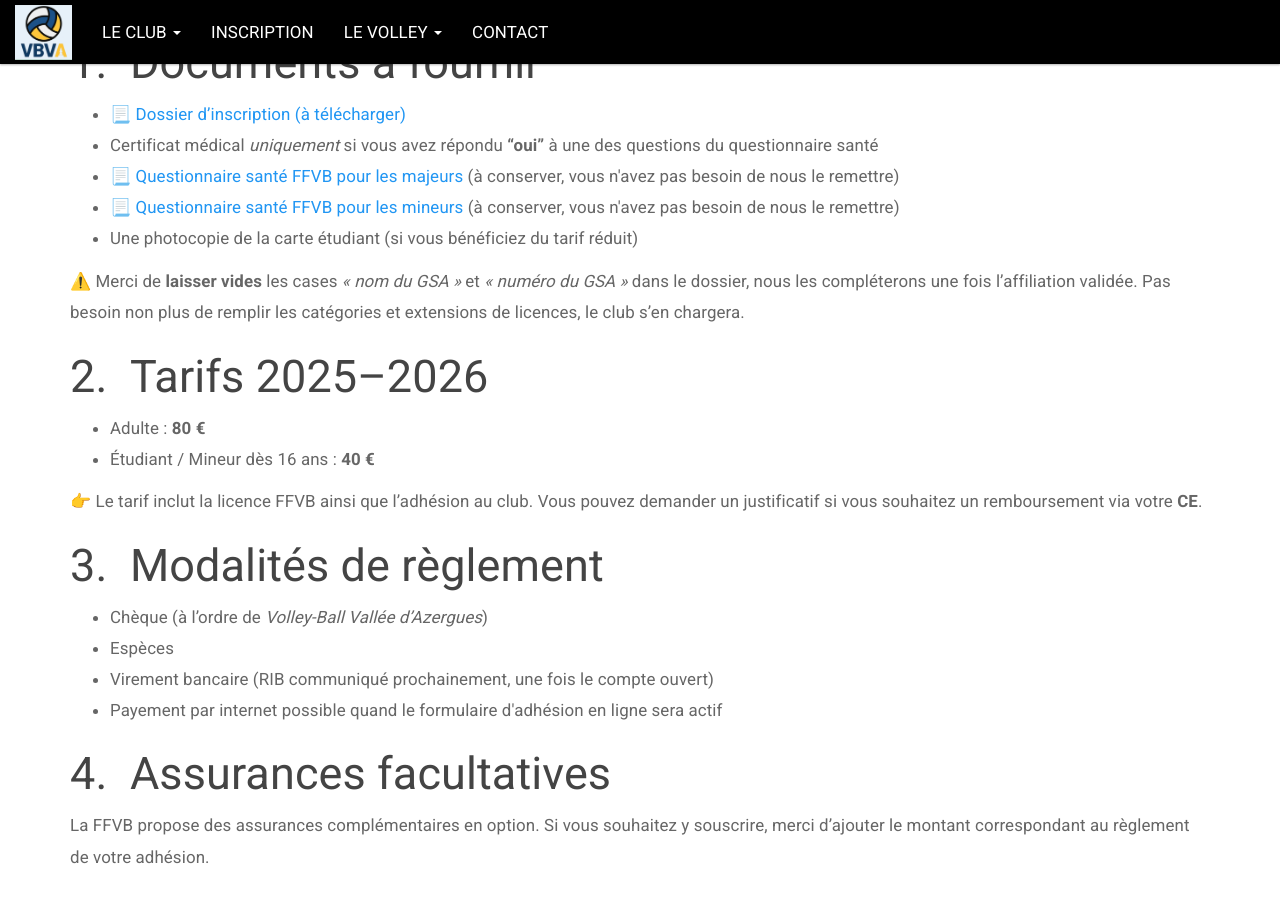
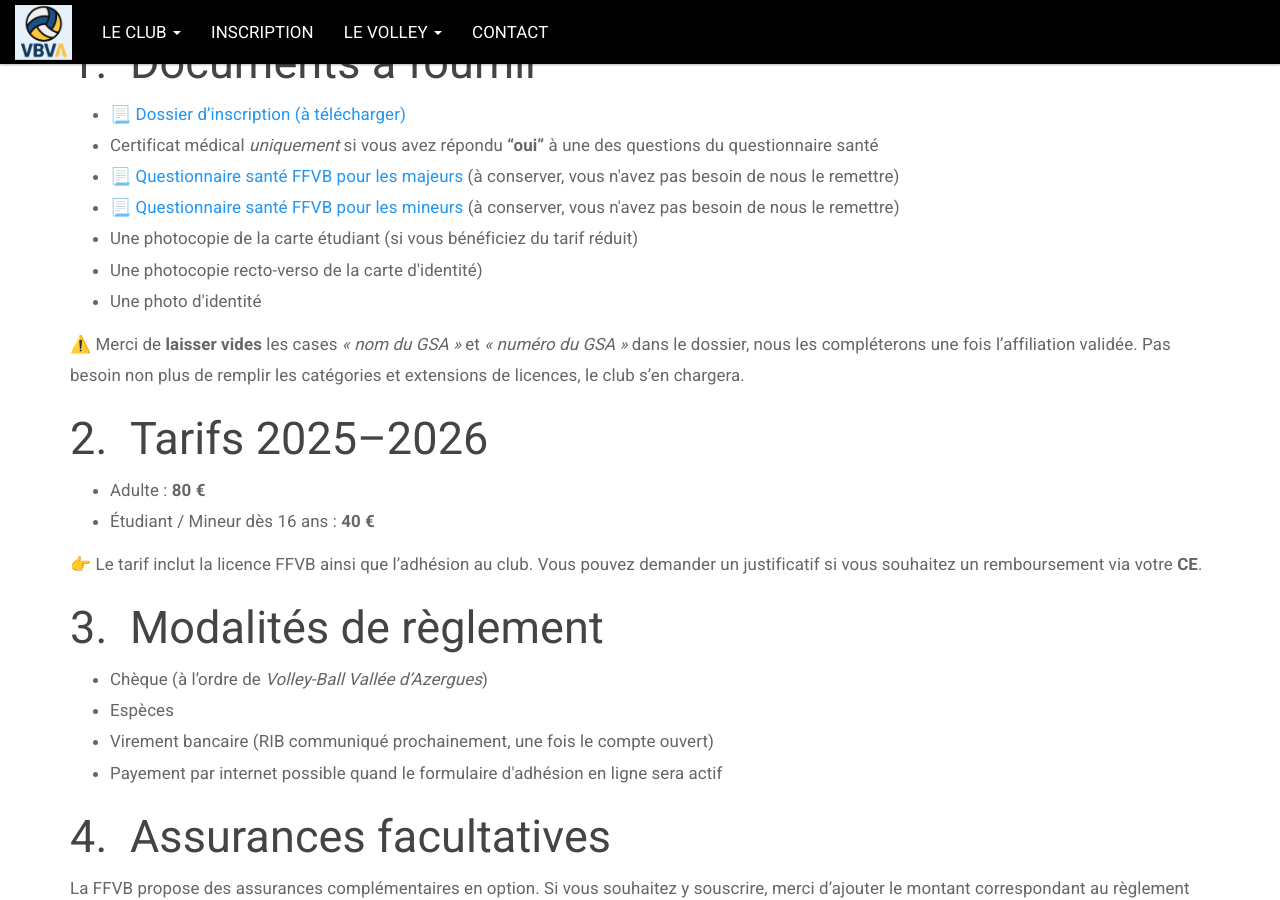
Before and after one commit to p-faurevincent/vbva-site, a Jekyll site: the page built from _pages/inscription.html, in a window 1280 px wide and 900 px high, scrolled down 785 px. Built offline with Jekyll 4.4.1, drawn with Linux system fonts in a browser that asks for light colours.

Commit message:
fix: fix inscription page

```diff
--- a/_pages/inscription.html
+++ b/_pages/inscription.html
@@ -20,6 +20,8 @@ top-image: top.jpg
     <li><a href="/assets/docs/questionnaire-sante.pdf" target="_blank">📃 Questionnaire santé FFVB pour les majeurs</a> (à conserver, vous n'avez pas besoin de nous le remettre)</li>
     <li><a href="/assets/docs/questionnaire-sante-mineurs.pdf" target="_blank">📃 Questionnaire santé FFVB pour les mineurs</a> (à conserver, vous n'avez pas besoin de nous le remettre)</li>
     <li>Une photocopie de la carte étudiant (si vous bénéficiez du tarif réduit)</li>
+    <li>Une photocopie recto-verso de la carte d'identité)</li>
+    <li>Une photo d'identité</li>
 </ul>
 
 <p>
```
